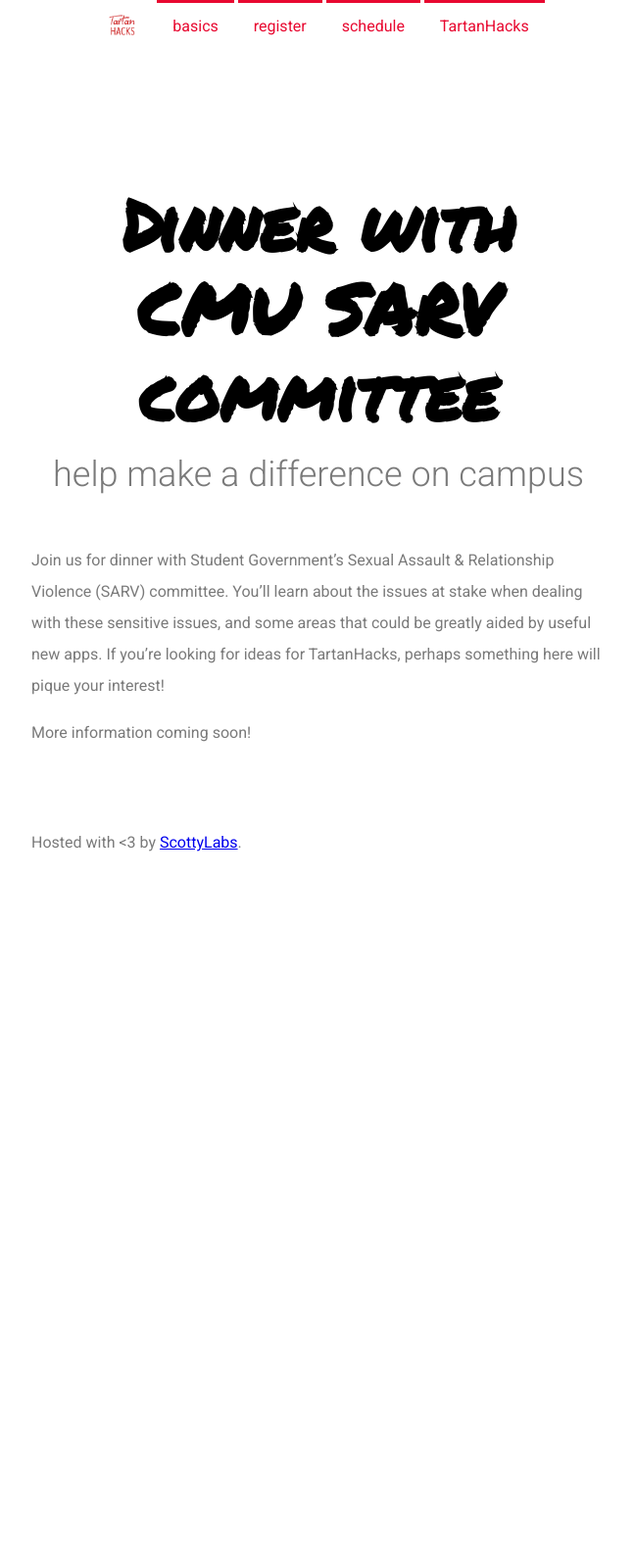
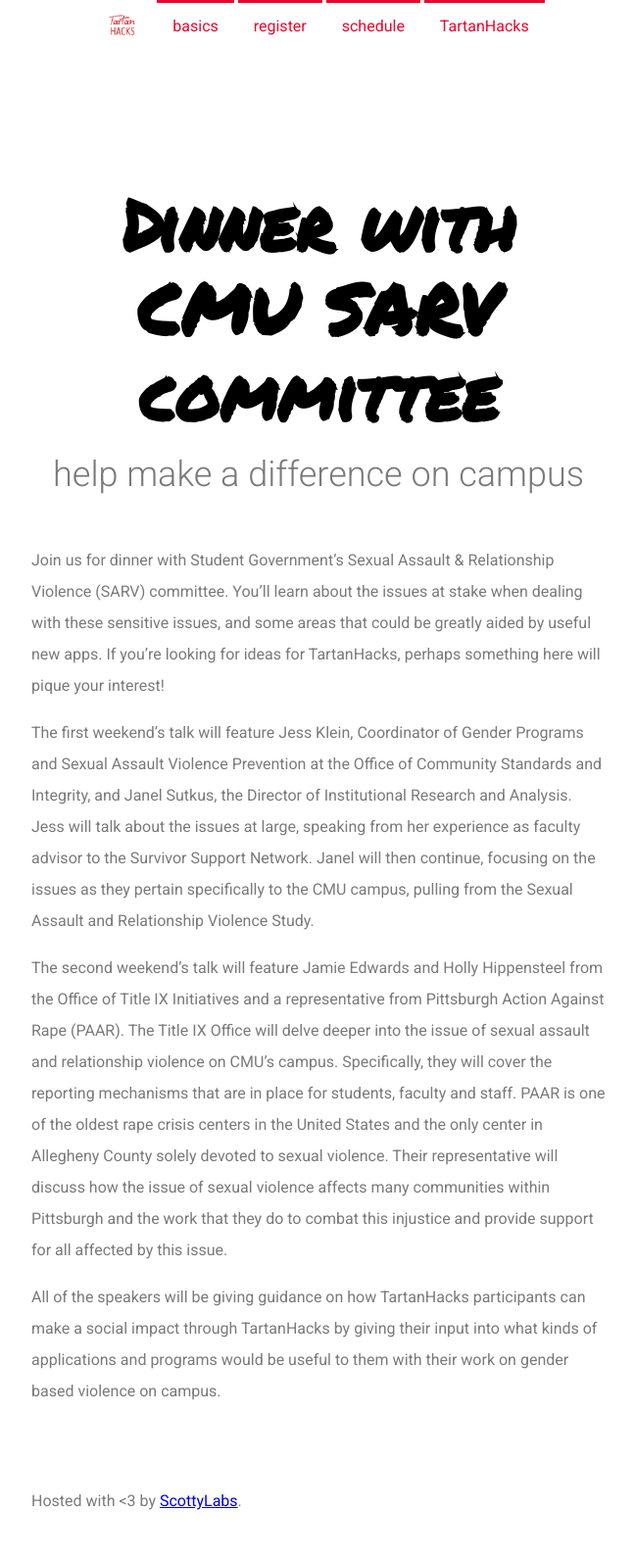
Before and after one commit to ScottyLabs/crashcourse, a Jekyll site: the page built from _talks/idea-generation-sarv/index.md, in a window 1280 px wide. Shown: the whole page at 98% size, without its empty margins (315-963 px from the left). Built offline with Jekyll 4.4.1, drawn with Linux system fonts in a browser that asks for light colours; nearby versions of some CDN libraries; Markdown is read by kramdown in place of the engine named in the settings; before the commit the page ends 919 px from its top, so only the background shows below that.

Commit message:
Update SARV talk descriptions

```diff
--- a/_talks/idea-generation-sarv/index.md
+++ b/_talks/idea-generation-sarv/index.md
@@ -11,4 +11,26 @@
 speaker: Satvika Neti
 ---
 
-More information coming soon!
+The first weekend's talk will feature Jess Klein, Coordinator of Gender Programs
+and Sexual Assault Violence Prevention at the Office of Community Standards and
+Integrity, and Janel Sutkus, the Director of Institutional Research and
+Analysis. Jess will talk about the issues at large, speaking from her experience
+as faculty advisor to the Survivor Support Network. Janel will then continue,
+focusing on the issues as they pertain specifically to the CMU campus, pulling
+from the Sexual Assault and Relationship Violence Study.
+
+The second weekend's talk will feature Jamie Edwards and Holly Hippensteel from
+the Office of Title IX Initiatives and a representative from Pittsburgh Action
+Against Rape (PAAR). The Title IX Office will delve deeper into the issue of
+sexual assault and relationship violence on CMU’s campus. Specifically, they
+will cover the reporting mechanisms that are in place for students, faculty and
+staff. PAAR is one of the oldest rape crisis centers in the United States and
+the only center in Allegheny County solely devoted to sexual violence. Their
+representative will discuss how the issue of sexual violence affects many
+communities within Pittsburgh and the work that they do to combat this injustice
+and provide support for all affected by this issue.
+
+All of the speakers will be giving guidance on how TartanHacks participants can
+make a social impact through TartanHacks by giving their input into what kinds
+of applications and programs would be useful to them with their work on gender
+based violence on campus.
```
